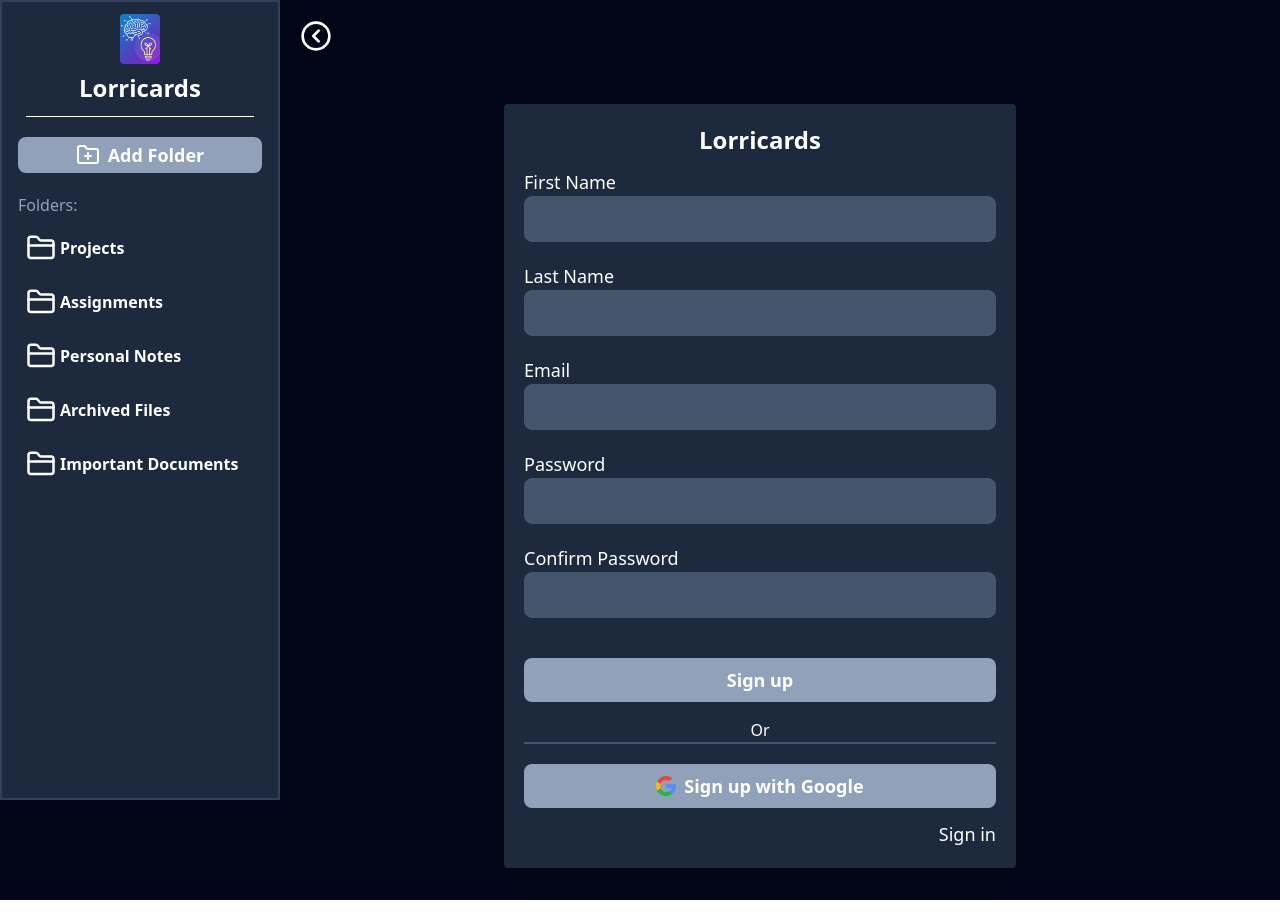
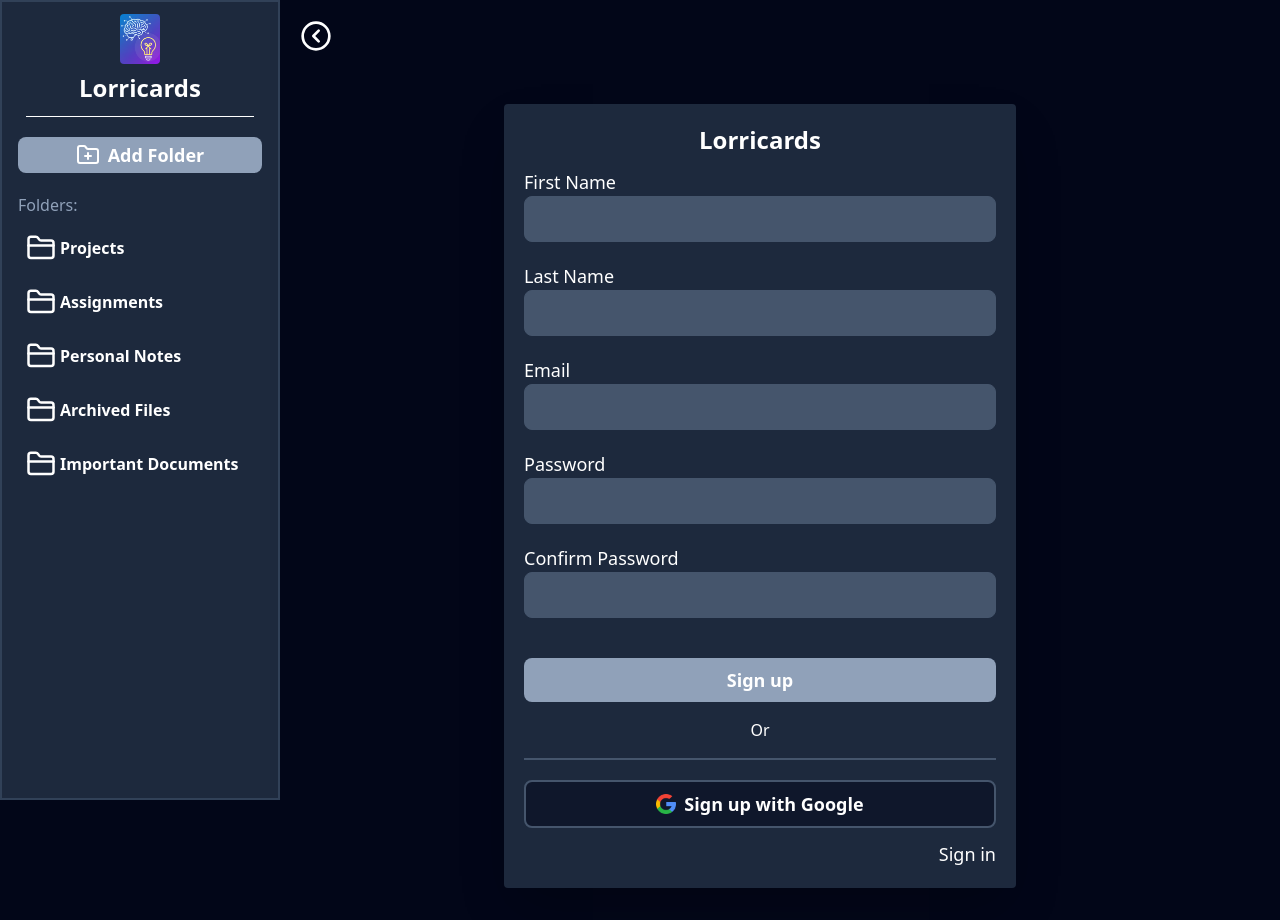
Before and after one commit to jeremydanielestrada/Lorricards, a React (Vite) app: page /register in a window 1280 px wide. Built offline with nearby package versions, Linux system fonts and the light colour scheme.

Commit message:
fix: sign with google btn

```diff
--- a/src/components/auth/SigninWithGoogle.tsx
+++ b/src/components/auth/SigninWithGoogle.tsx
@@ -5,7 +5,7 @@
   const isRegisterPage: boolean = location.pathname === "/register";
   return (
     <>
-      <button className="flex items-center justify-center space-x-2 base-btn">
+      <button className="flex items-center justify-center space-x-2 base-btn border-2 border-slate-600 bg-slate-900">
         <img
           src="/public/images/google.png"
           alt="google logo"
--- a/src/pages/Login.tsx
+++ b/src/pages/Login.tsx
@@ -10,7 +10,7 @@
       </div>
       <LoginForm />
 
-      <p className="text-center my-4  border-b-2 border-slate-600">Or</p>
+      <p className="text-center py-4  border-b-2 border-slate-600">Or</p>
       <SigninWithGoogle />
       <div className="mt-3 text-lg text-right hover:underline">
         <NavLink to="register">Sign up</NavLink>
--- a/src/pages/Register.tsx
+++ b/src/pages/Register.tsx
@@ -9,7 +9,7 @@
         <h2 className="text-center pb-3 text-2xl font-extrabold">Lorricards</h2>
       </div>
       <RegisterForm />
-      <p className="text-center my-4  border-b-2 border-slate-600">Or</p>
+      <p className="text-center py-4  border-b-2 border-slate-600">Or</p>
       <SigninWithGoogle />
       <div className="mt-3 text-lg text-right hover:underline">
         <NavLink to="/">Sign in</NavLink>
```
